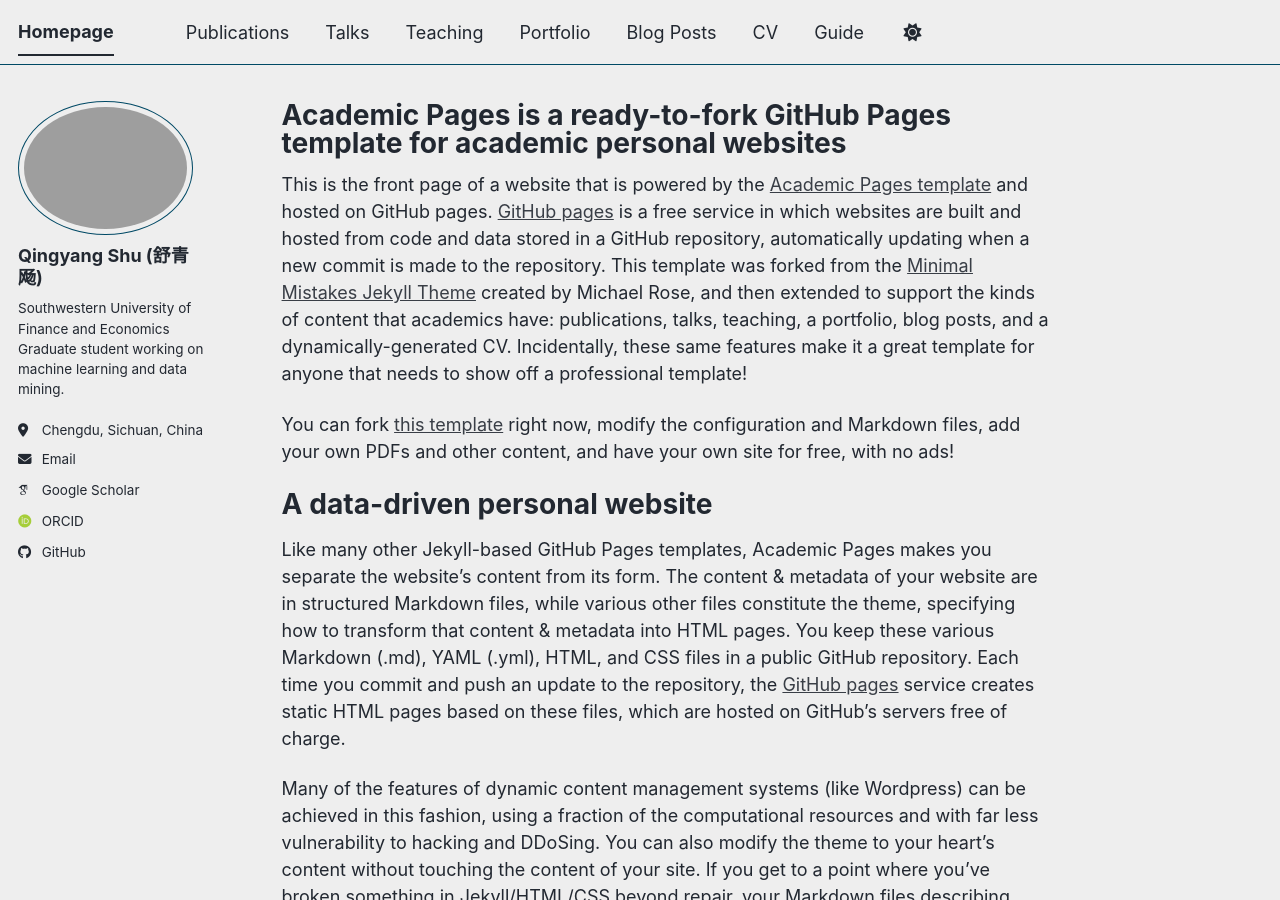
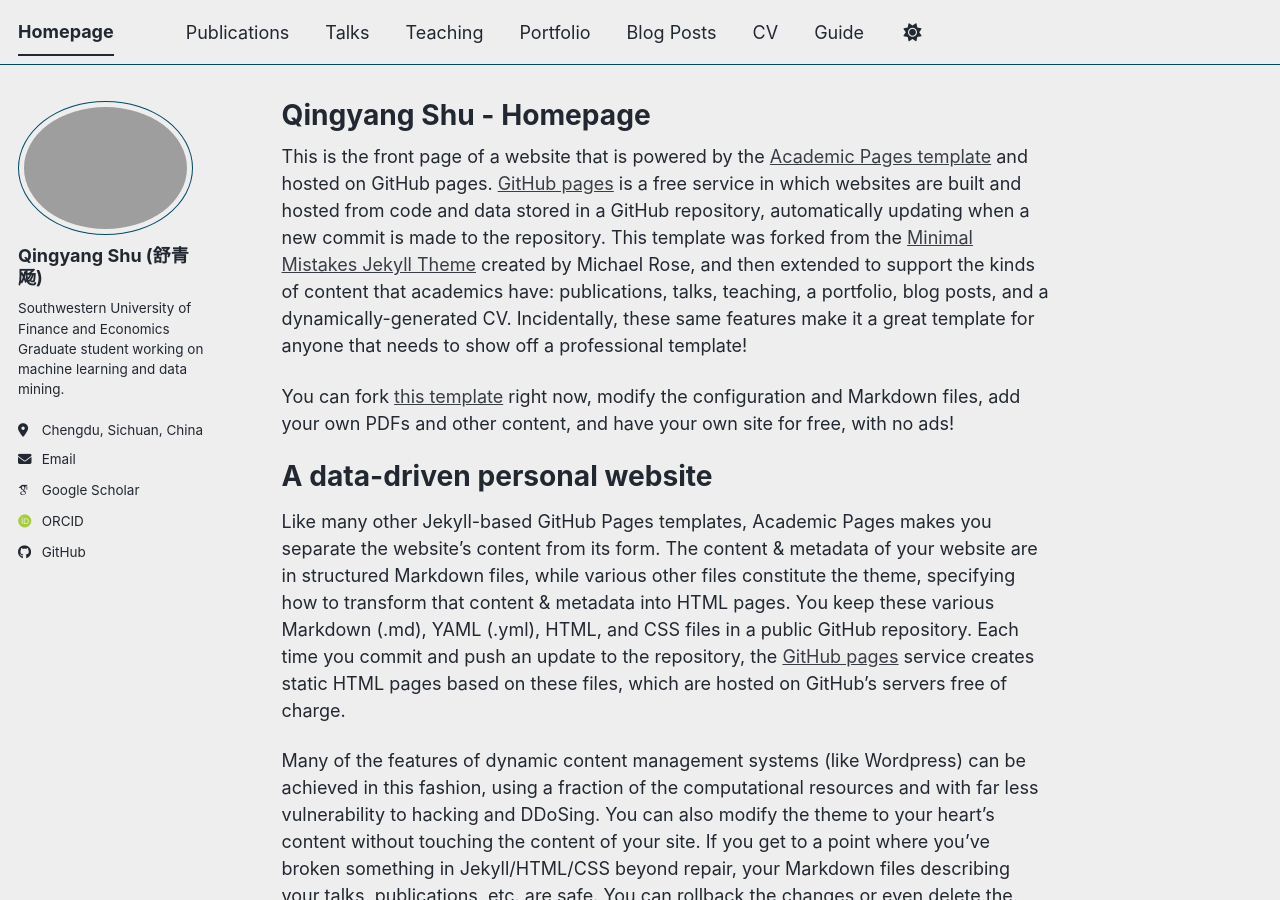
Before and after one commit to QingyangShu/qingyangshu.github.io, a Jekyll site: the page built from _pages/about.md, in a window 1280 px wide and 900 px high. Built offline with Jekyll 4.4.1, drawn with Linux system fonts in a browser that asks for light colours; some web fonts are replaced; a script bundle is joined from its source files by our own code; library files that are not in the unit come from our copies.

Commit message:
Update about.md

```diff
--- a/_pages/about.md
+++ b/_pages/about.md
@@ -1,6 +1,6 @@
 ---
 permalink: /
-title: "Academic Pages is a ready-to-fork GitHub Pages template for academic personal websites"
+title: "Qingyang Shu - Homepage"
 author_profile: true
 redirect_from:
   - /about/
```
